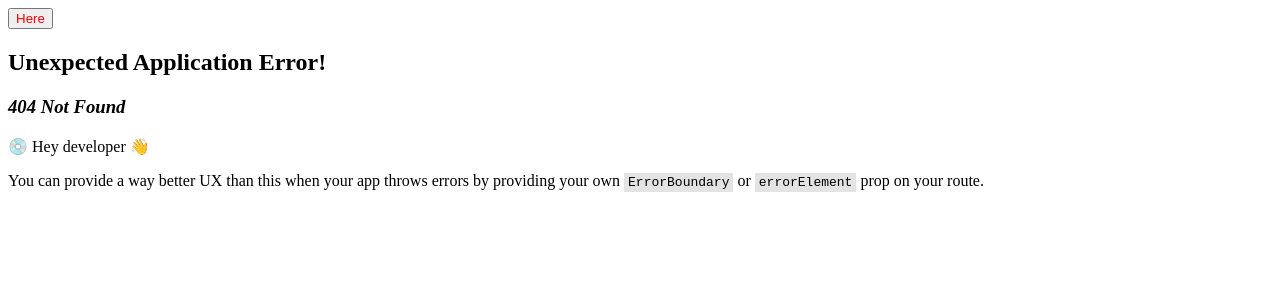
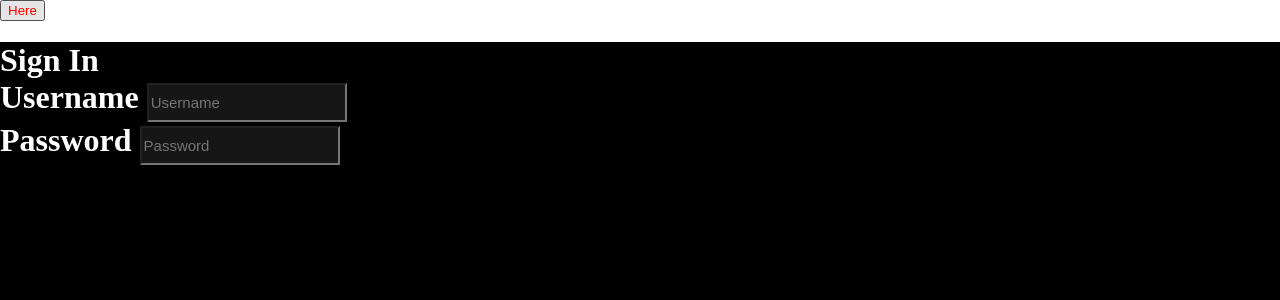
Before and after one commit to gopinathsjsu/teamproject-nullpointer, a React (Create React App) app in the folder Frontend/: page /login in a window 1280 px wide. Before the commit this address had no page. Shown: the top 300 px of the page. Built offline with nearby package versions, Linux system fonts and the light colour scheme.

Commit message:
initial login setup

```diff
--- a/Frontend/src/App.js
+++ b/Frontend/src/App.js
@@ -2,6 +2,7 @@ import { RouterProvider, createBrowserRouter } from 'react-router-dom';
 import { Provider } from 'react-redux';
 import store from './Redux';
 import Dashboard from './Views/Dashboard/Dashboard';
+import Login from './Views/Login/Login';
 import Navbar from './Components/Navbar';
 import './Styles/index.scss'
 
@@ -11,6 +12,10 @@ const router = createBrowserRouter([
     element: <Dashboard />,
 
   },
+  {
+    path: "/login",
+    element: <Login />,
+  }
 ]);
 
 function App() {
--- a/Frontend/src/Styles/index.scss
+++ b/Frontend/src/Styles/index.scss
@@ -1,3 +1,8 @@
 button {
   color:red;
 }
+
+body {
+  padding : 0;
+  margin : 0;
+}
--- /dev/null
+++ b/Frontend/src/Views/Login/Login.jsx
@@ -0,0 +1,53 @@
+import "./Login.scss";
+
+let username = "{username from input}";
+// let password = "{password from input}";
+const Login = () => {
+
+  const getLogin = () =>{
+    //return login info
+
+  }
+
+//   setUsername(e) {
+//     this.setState({
+//         username: e.target.value
+//     });
+//   }
+
+  return (
+    <div className="login-container">
+      <div className="header-container">
+        <h1 className="background">
+          Sign In
+            {/* username login field */}
+            <div className="input-container">
+                <label>Username </label>
+                <input
+                    type="text"
+                    id = "username"
+                    required placeholder="Username"
+                    // TODO: create on change functionality, using setUsername function to update username variable
+                    // onChange={
+                    //     (e) => this.setUsername(e)
+                    // }
+                />
+            </div>
+
+            {/* password login field */}
+            <div className="input-container">
+                <label>Password </label>
+                <input
+                    type="text"
+                    name="username"
+                    required placeholder="Password"
+                />
+            </div>
+
+        </h1>
+      </div>
+    </div>
+  )
+};
+
+export default Login;
--- /dev/null
+++ b/Frontend/src/Views/Login/Login.scss
@@ -0,0 +1,18 @@
+
+.login-container{
+    background-color: black;
+    height:100vh;
+    margin: 0.0px;
+
+    .header-container {
+      color: white;
+    }
+    input {
+        box-sizing: border-box;
+        height: 39px;
+        width: 200px;
+        color: white;
+        font-size: 15px;
+        background: #161616;
+    }
+  }
```
